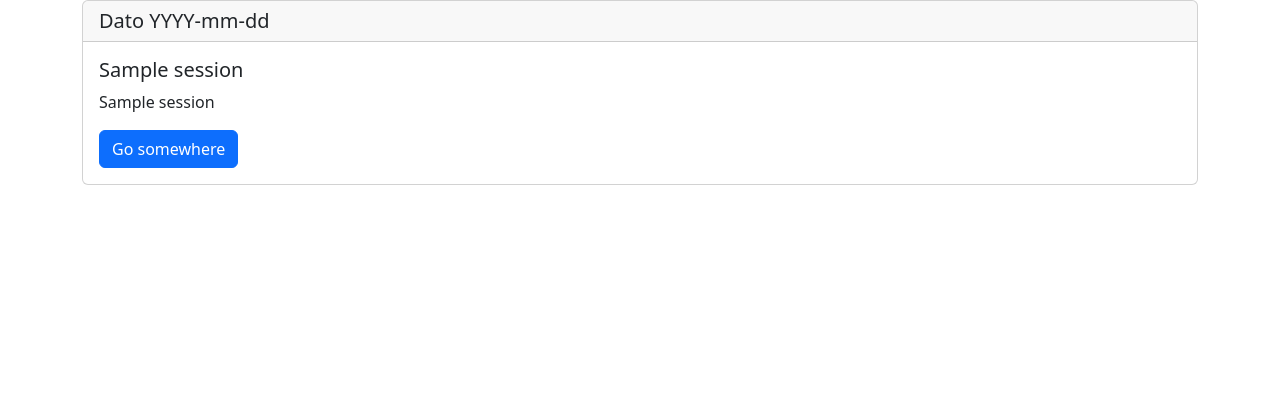
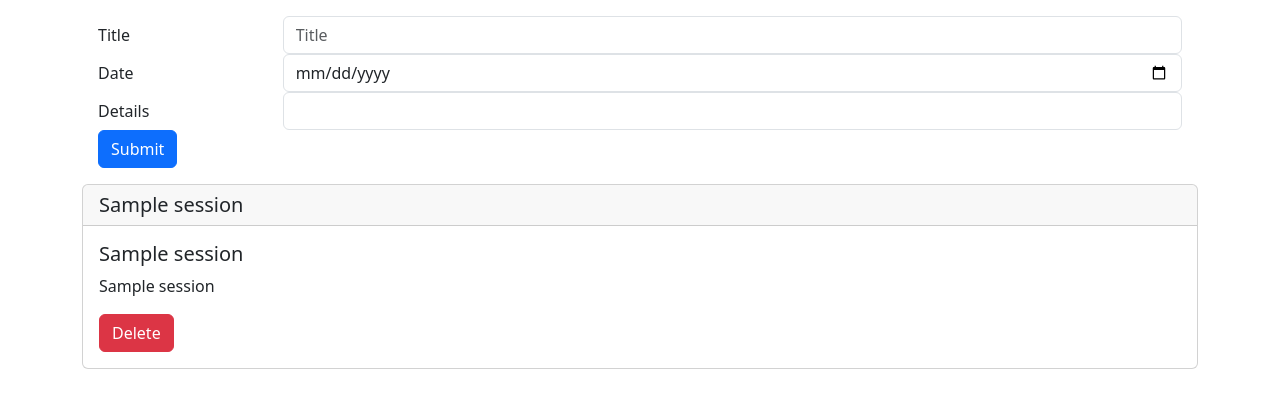
Before and after one commit to progjog/progjog.no, a Flask app: template templates/index.html in a window 1280 px wide. Shown: the top 408 px of the page. Run offline with Flask 3, Linux system fonts and the light colour scheme; the template is opened without the code that fills it: most values are stand-ins (such as "Sample title", 1, 10 or a date in 2020).

Commit message:
added delete-method on sessions

```diff
--- a/app.py
+++ b/app.py
@@ -1,5 +1,5 @@
-from db import get_sessions
-from flask import Flask, render_template
+from db import delete_session, get_sessions, add_session
+from flask import Flask, render_template, redirect, url_for, request
 
 app = Flask(__name__)
 
@@ -10,6 +10,29 @@ def index():
     return render_template("index.html", context=context)
 
 
+@app.route("/session/new", methods=["POST"])
+def session_new():
+    # TODO: add flash messages
+    # TODO: add auth
+    if request.method == "POST":
+        form = request.form
+
+        title = form["title"]
+        date = form["date"]
+        details = form["details"]
+
+        add_session(title, details, date)
+
+    return redirect(url_for("index"))
+
+
+# DELETE /training-session
+@app.route("/session/delete/<id>", methods=["GET"])
+def session_delete(id):
+    delete_session(id)
+    return redirect(url_for("index"))
+
+
 """
 *GET /training-session (dont need?)
 GET /training-session/<id>
@@ -17,5 +40,4 @@ GET /training-session/<id>
 POST /training-session/ (Create)
 PUT /training-session/<id> (Update)
 
-DELETE /training-session
 """
--- a/templates/index.html
+++ b/templates/index.html
@@ -6,15 +6,44 @@
 
 	<div class="container-md">
 
+		<form method="post" action="/session/new" class="m-3">
+
+			<div class="form-group row">
+				<label for="inputTitle" class="col-sm-2 col-form-label">Title</label>
+				<div class="col-sm-10">
+					<input name="title" type="text" class="form-control" id="inputTitle" placeholder="Title">
+				</div>
+			</div>
+
+			<div class="form-group row">
+				<label for="inputDate" class="col-sm-2 col-form-label">Date</label>
+				<div class="col-sm-10">
+					<input name="date" type="date" class="form-control" id="inputDate">
+				</div>
+			</div>
+
+			<div class="form-group row">
+				<label for="inputDetail" class="col-sm-2 col-form-label">Details</label>
+				<div class="col-sm-10">
+					<input name="details" type="text" class="form-control" id="inputDetail">
+				</div>
+			</div>
+
+			<button type="submit" class="btn btn-primary">Submit</button>
+
+		</form>
+
 		{% for session in context["sessions"] %}
 
 			<div class="card mb-3">
-				<h5 class="card-header"> Dato YYYY-mm-dd </h5>
+				<h5 class="card-header">{{ session.3 }} </h5>
 
 				<div class="card-body">
 					<h5 class="card-title"> {{ session.1 }} </h5>
 					<p class="card-text"> {{ session.2 }} </p>
-					<a href="#" class="btn btn-primary">Go somewhere</a>
+					<!--<a href="#" class="btn btn-primary">Edit</a>-->
+
+					<a href="/session/delete/{{session.0 }}" class="btn btn-danger">Delete</a>
 				</div>
 			</div>
 
```
Also changed, not shown: db.py (+23 -4 lines).
